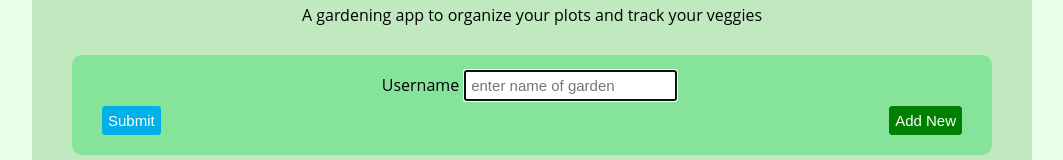
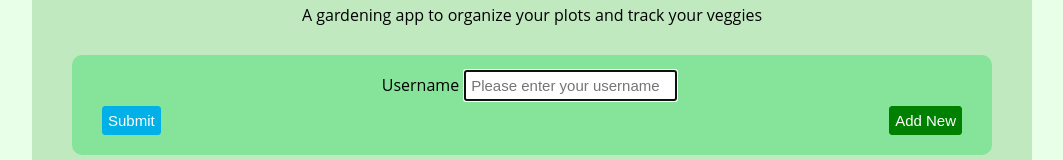
Before and after one commit to imussg/gardening-app-client, a React (Create React App) app: page / in a window 1280 px wide. Shown: the part 142-302 px from the top of the page, without its empty margins (108-1171 px from the left). Built offline with nearby package versions, Linux system fonts and the light colour scheme.

Commit message:
fixed a typo

```diff
--- a/src/components/forms/gardensearch.js
+++ b/src/components/forms/gardensearch.js
@@ -37,7 +37,7 @@ export class GardensearchForm extends React.Component {
         return (
 			<form className="garden-name-form" onSubmit={event => this.onSubmit(event)}>
 	            <label htmlFor="garden-name">Username</label>
-	            <input type="text" ref={input => this.gardenName = input} id="garden-name" placeholder="enter name of garden"/>
+	            <input type="text" ref={input => this.gardenName = input} id="garden-name" placeholder="Please enter your username"/>
 	            <div className="action-buttons row">
 		            <button
 		            	className="blue"
--- a/src/components/garden.js
+++ b/src/components/garden.js
@@ -136,7 +136,6 @@ export class Garden extends React.Component {
 
 	generateVeggieModal() {
 		if(this.props.editVeggie || this.props.newVeggie) {
-			// console.log("in generating veggie edit modal");
 			return (<div className="modal">
 				<div className="modal-content">
 					<span className="close" onClick={() => this.removeVeggieFocus()}>&times;</span>
```
